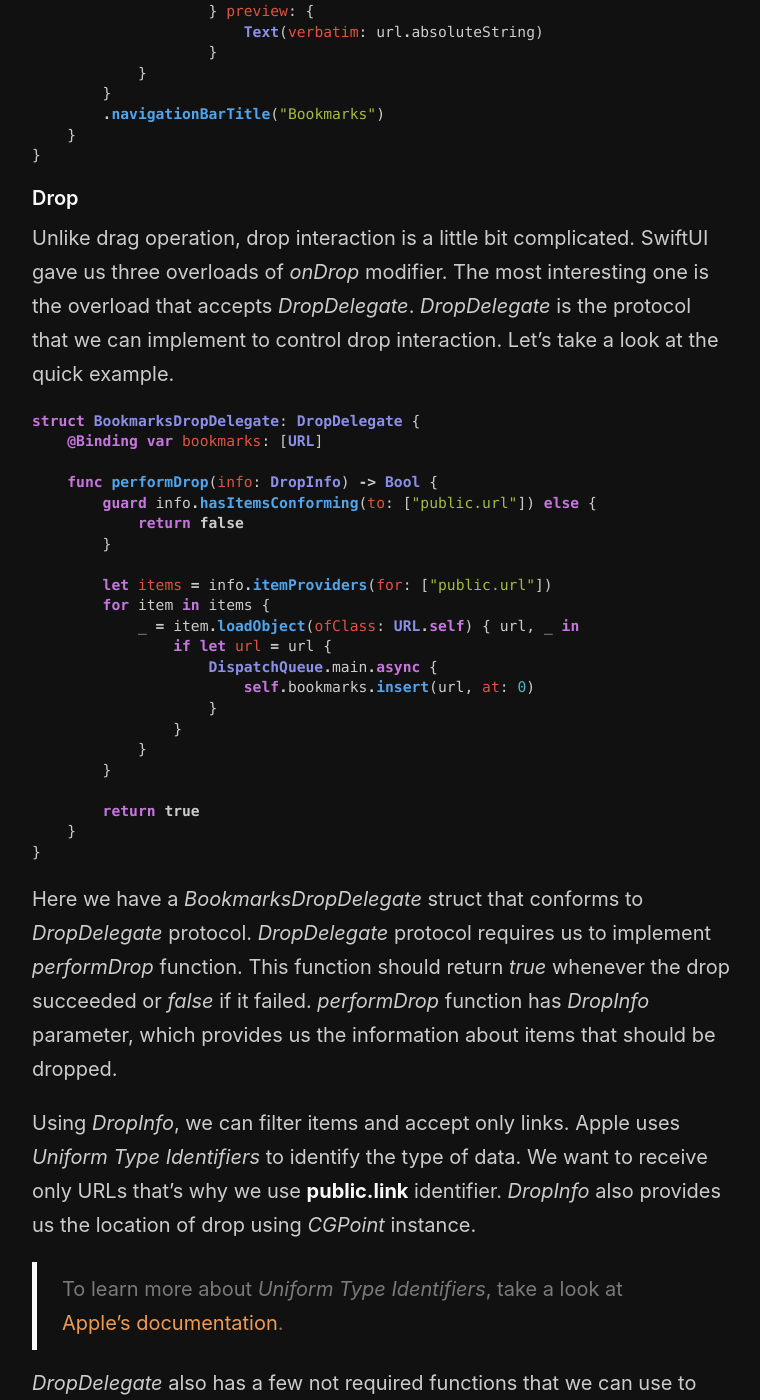
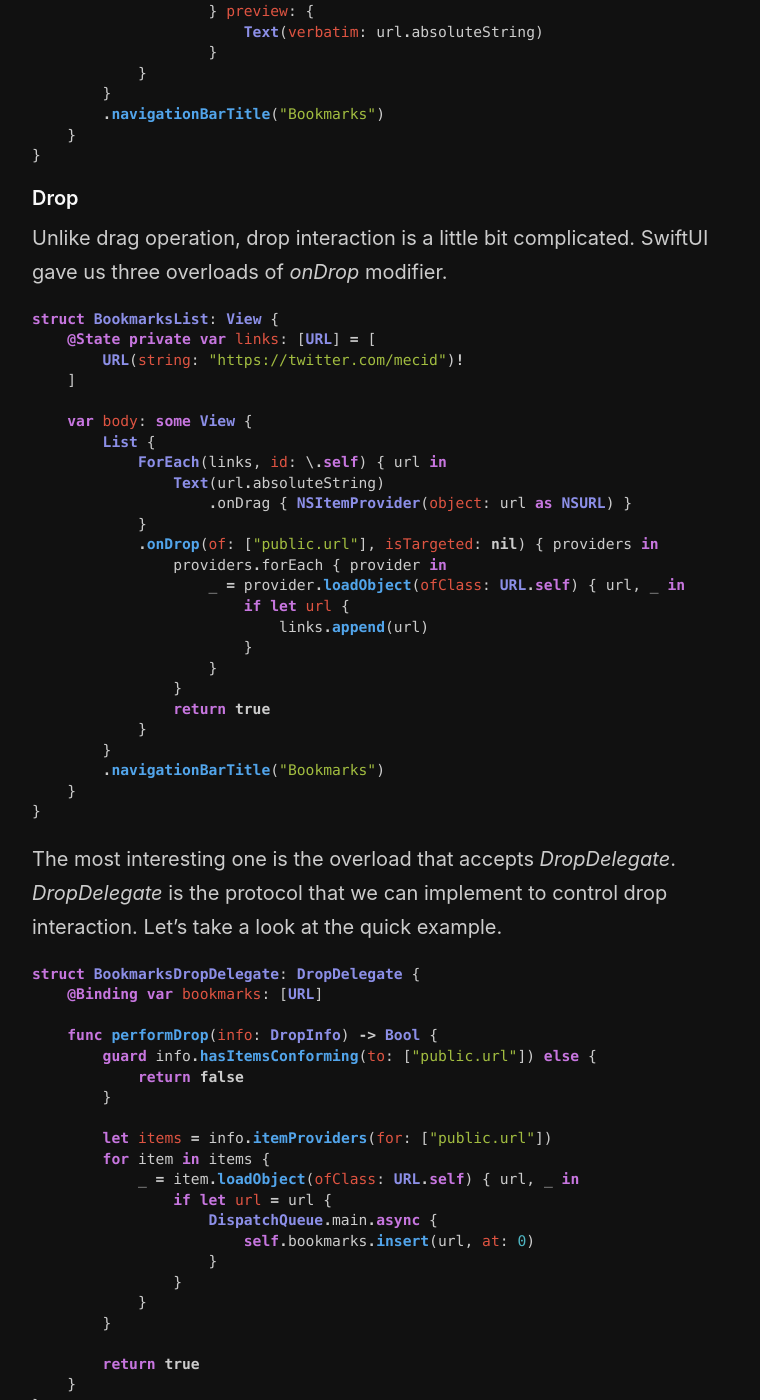
Before and after one commit to mecid/mecid.github.io, a Jekyll site: the page built from _posts/2020-04-01-drag-and-drop-in-swiftui.md, in a window 1280 px wide and 1400 px high, scrolled down 1679 px. Shown: the whole window, without its empty margins (258-1018 px from the left). Built offline with Jekyll 4.4.1, drawn with Linux system fonts in a browser that asks for light colours.

Commit message:
drag and drop post updated with another code example

````diff
--- a/_posts/2020-04-01-drag-and-drop-in-swiftui.md
+++ b/_posts/2020-04-01-drag-and-drop-in-swiftui.md
@@ -61,7 +61,37 @@ struct BookmarksList: View {
 ```
 
 #### Drop
-Unlike drag operation, drop interaction is a little bit complicated. SwiftUI gave us three overloads of *onDrop* modifier. The most interesting one is the overload that accepts *DropDelegate*. *DropDelegate* is the protocol that we can implement to control drop interaction. Let's take a look at the quick example.
+Unlike drag operation, drop interaction is a little bit complicated. SwiftUI gave us three overloads of *onDrop* modifier.
+
+```swift
+struct BookmarksList: View {
+    @State private var links: [URL] = [
+        URL(string: "https://twitter.com/mecid")!
+    ]
+
+    var body: some View {
+        List {
+            ForEach(links, id: \.self) { url in
+                Text(url.absoluteString)
+                    .onDrag { NSItemProvider(object: url as NSURL) }
+            }
+            .onDrop(of: ["public.url"], isTargeted: nil) { providers in
+                providers.forEach { provider in
+                    _ = provider.loadObject(ofClass: URL.self) { url, _ in
+                        if let url {
+                            links.append(url)
+                        }
+                    }
+                }
+                return true
+            }
+        }
+        .navigationBarTitle("Bookmarks")
+    }
+}
+```
+
+The most interesting one is the overload that accepts *DropDelegate*. *DropDelegate* is the protocol that we can implement to control drop interaction. Let's take a look at the quick example.
 
 ```swift
 struct BookmarksDropDelegate: DropDelegate {
````
